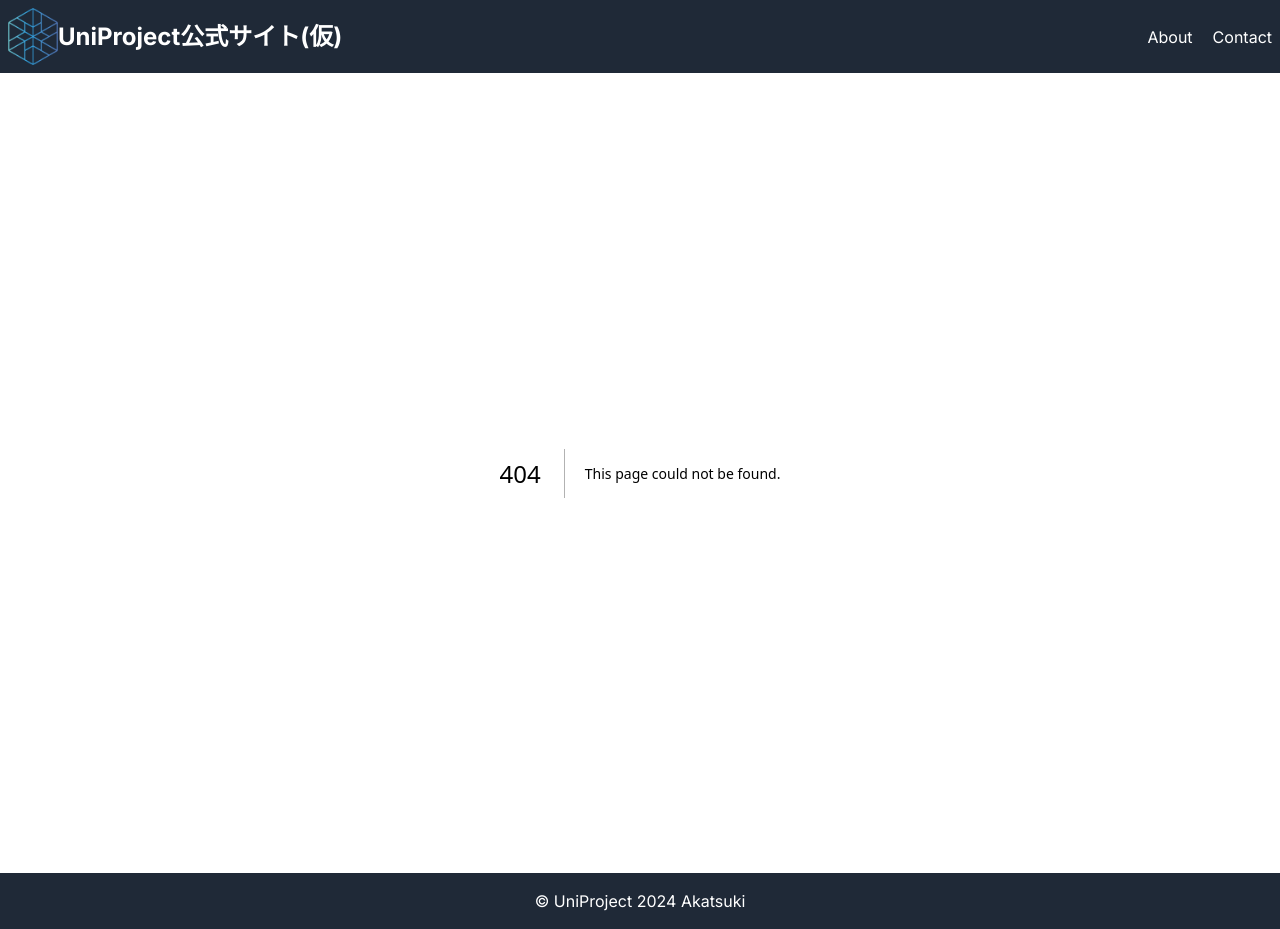
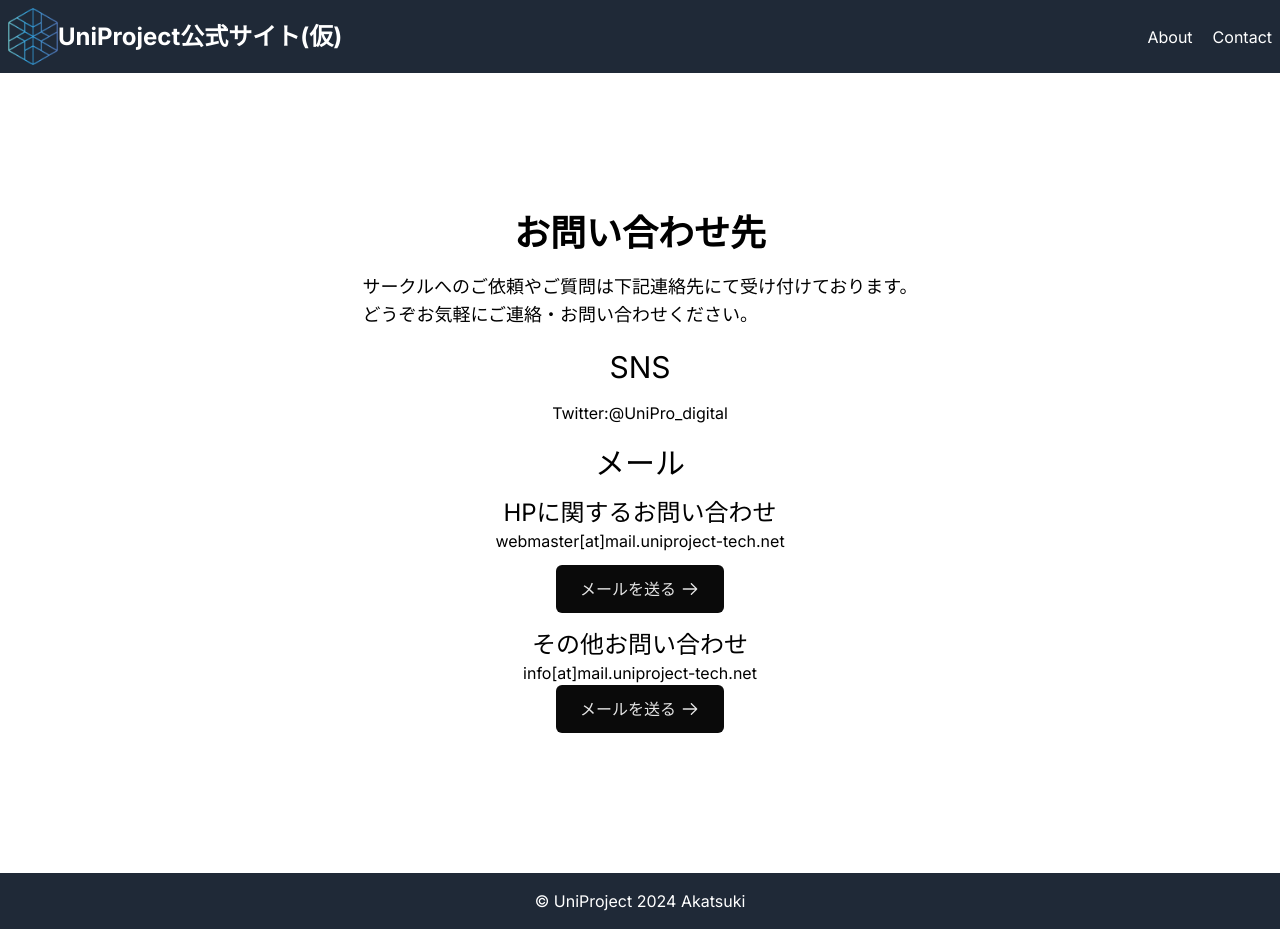
Before and after one commit to harutomiyai/UniPro-site, a Next.js app: page /contact in a window 1280 px wide. Before the commit this address had no page. Built offline with nearby package versions, Linux system fonts and the light colour scheme.

Commit message:
:sparkles: contactsを実装

```diff
--- /dev/null
+++ b/src/app/contact/page.tsx
@@ -0,0 +1,55 @@
+import { NextPage } from "next";
+import { Button } from "@/components/button";
+import React from "react";
+
+const ContactsPage: NextPage = () => {
+  return (
+    <main className="flex min-h-screen flex-col items-center bg-white text-black space-y-0">
+      <section
+        id="contact"
+        className="flex flex-col items-center justify-center flex-1 w-full space-y-5"
+      >
+        <h1 className="text-4xl font-bold">お問い合わせ先</h1>
+        <p className="text-lg">
+          サークルへのご依頼やご質問は下記連絡先にて受け付けております。
+          <br />
+          どうぞお気軽にご連絡・お問い合わせください。
+        </p>
+        <div
+          id="sns"
+          className="flex flex-col items-center justify-center space-y-4"
+        >
+          <h2 className="text-3xl">SNS</h2>
+          <div id="twitter">
+            Twitter:
+            <a href="https://twitter.com/UniPro_digital">@UniPro_digital</a>
+          </div>
+        </div>
+        <div
+          id="mail"
+          className="flex flex-col items-center justify-center space-y-4 text-center"
+        >
+          <h2 id="mail" className="text-3xl">
+            メール
+          </h2>
+          <div id="hp" className="flex flex-col items-center space-y-3">
+            <h3 className="text-2xl">HPに関するお問い合わせ</h3>
+            webmaster[at]mail.uniproject-tech.net
+            <Button href="mailto:webmaster@mail.uniproject-tech.net">
+              メールを送る
+            </Button>
+          </div>
+          <div id="othermail" className="flex flex-col items-center">
+            <h3 className="text-2xl">その他お問い合わせ</h3>
+            info[at]mail.uniproject-tech.net
+            <Button href="mailto:info@mail.uniproject-tech.net">
+              メールを送る
+            </Button>
+          </div>
+        </div>
+      </section>
+    </main>
+  );
+};
+
+export default ContactsPage;
```
